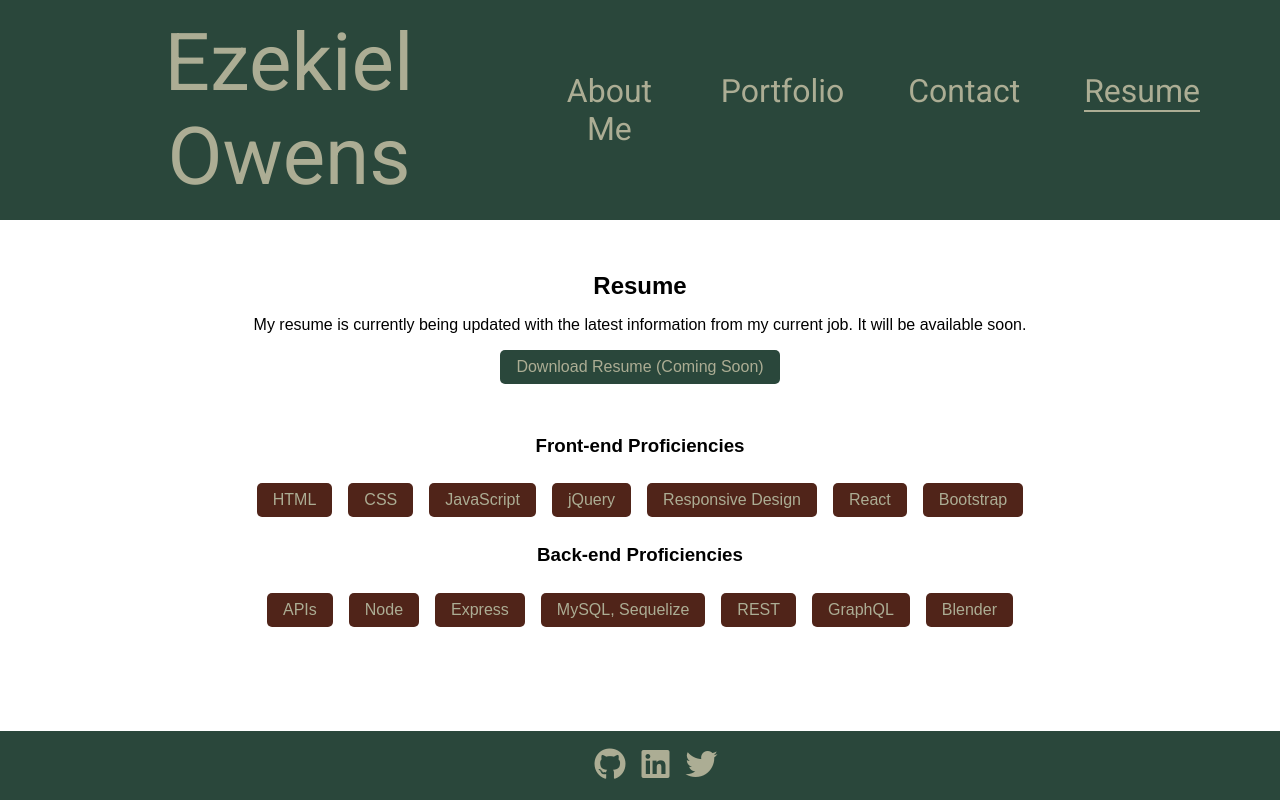
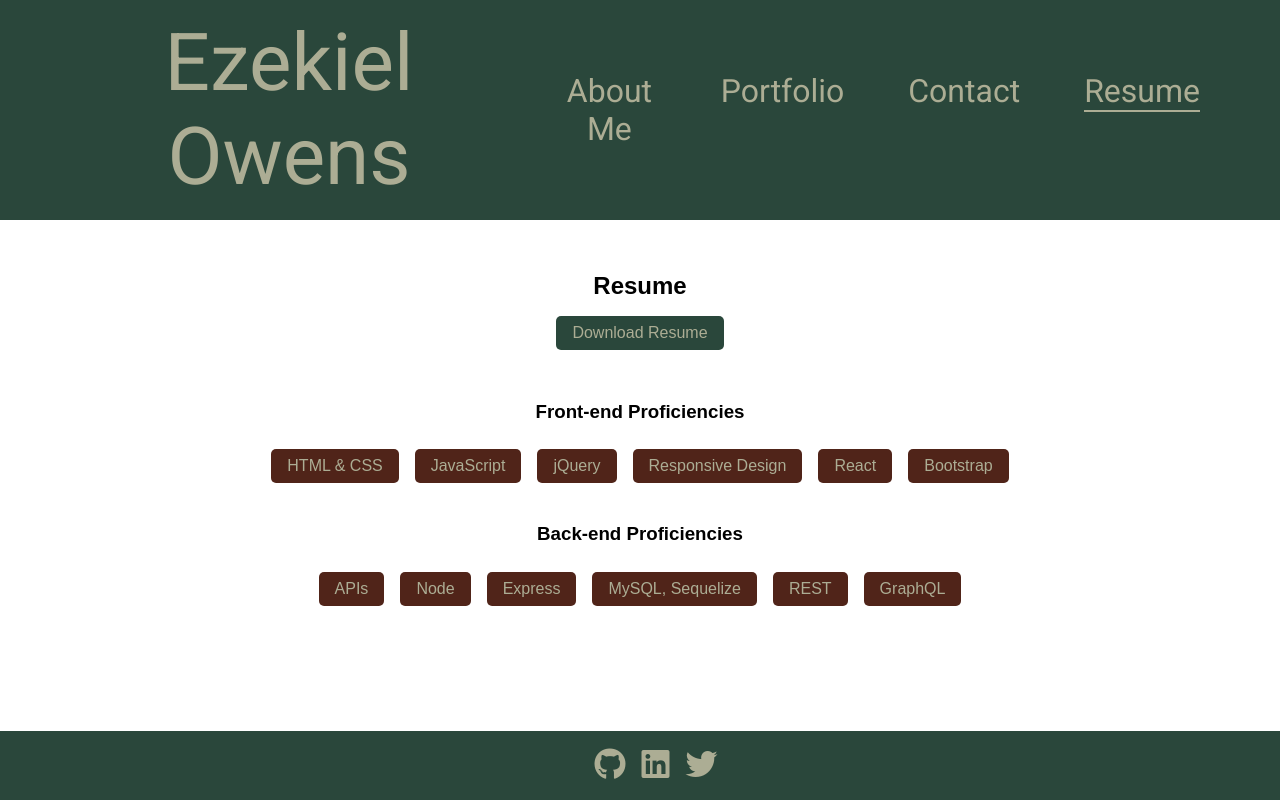
Before and after one commit to Octozek/Owens-portfolio, a React (Vite) app: page /resume in a window 1280 px wide. Shown: the top 800 px of the page. Built offline with nearby package versions, Linux system fonts and the light colour scheme.

Commit message:
added resume to project

```diff
--- a/src/pages/Resume.jsx
+++ b/src/pages/Resume.jsx
@@ -4,22 +4,21 @@ function Resume() {
   return (
     <section className="resume-section">
       <h2>Resume</h2>
-      <p className="resume-message">
-        My resume is currently being updated with the latest information from my current job. It will be available soon.
-      </p>
-      <a href="#" className="download-resume" onClick={(e) => e.preventDefault()}>
-        Download Resume (Coming Soon)
+      <a href="/path/to/your/resume.pdf" className="download-resume" download>
+        Download Resume
       </a>
+      <div className="proficiency-section">
         <h3>Front-end Proficiencies</h3>
         <ul className="proficiency-list">
-        <li>HTML</li>
-        <li>CSS</li>
+          <li>HTML & CSS</li>
           <li>JavaScript</li>
           <li>jQuery</li>
           <li>Responsive Design</li>
           <li>React</li>
           <li>Bootstrap</li>
         </ul>
+      </div>
+      <div className="proficiency-section">
         <h3>Back-end Proficiencies</h3>
         <ul className="proficiency-list">
           <li>APIs</li>
@@ -28,8 +27,8 @@ function Resume() {
           <li>MySQL, Sequelize</li>
           <li>REST</li>
           <li>GraphQL</li>
-        <li>Blender</li>
         </ul>
+      </div>
     </section>
   );
 }
```
Lines whose indentation alone changed are shown as unchanged.
